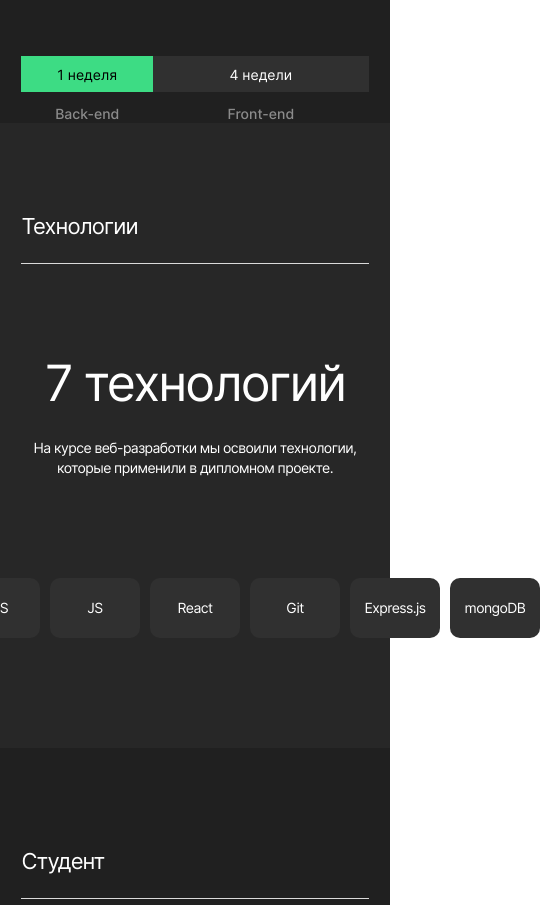
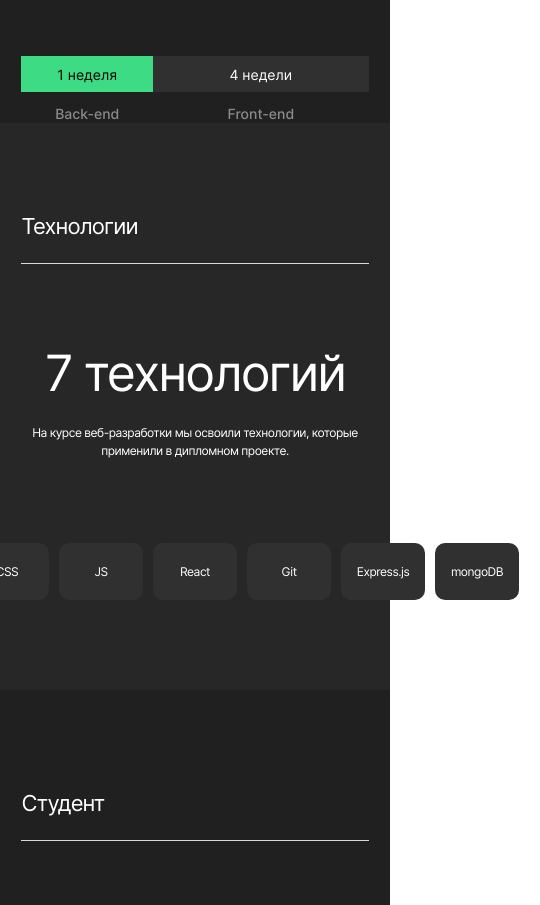
Before and after one commit to VeronaDracula/movies-explorer-frontend, a React (Create React App) app: page / in a window 390 px wide. Shown: the part 1420-2325 px from the top of the page, 540 px wide, since content can reach past the window. Built offline with nearby package versions, Linux system fonts and the light colour scheme.

Commit message:
technologies 768

```diff
--- a/src/components/AboutProject/AboutProject.css
+++ b/src/components/AboutProject/AboutProject.css
@@ -9,10 +9,6 @@
     grid-template-columns: repeat(auto-fit, minmax(284px, 1fr));
     padding-top: 70px;
     padding-bottom: 110px;
-}
-
-.project__column {
-
 }
 
 .project__title {
@@ -113,5 +109,4 @@
         display: grid;
         grid-template-columns: minmax(100px, 140px) minmax(184px, 528px);
     }
-
 }
--- a/src/components/Main/Main.css
+++ b/src/components/Main/Main.css
@@ -19,3 +19,11 @@
     box-sizing: border-box;
     min-height: 1079px;
 }
+
+@media screen and (max-width: 768px) {
+    .technologies {
+        min-height: 567px;
+    }
+
+
+}
--- a/src/components/Techs/Techs.css
+++ b/src/components/Techs/Techs.css
@@ -4,7 +4,6 @@
     align-items: center;
     margin-top: 90px;
 }
-
 
 .technologies__title {
     font-style: normal;
@@ -56,3 +55,31 @@
 .technologies__list-item:last-child {
     margin: 0;
 }
+
+@media screen and (max-width: 768px) {
+    .technologies__content {
+        margin-top: 80px;
+    }
+
+    .technologies__title {
+        margin: 0 0 22px 0;
+    }
+
+    .technologies__subtitle {
+        font-size: 12px;
+        line-height: 1.5;
+        margin: 0 0 83px 0;
+    }
+
+    .technologies__list-item {
+        width: 84px;
+        height: 57px;
+
+        font-size: 12px;
+        line-height: 15px;
+    }
+
+
+
+
+}
--- a/src/components/Techs/Techs.js
+++ b/src/components/Techs/Techs.js
@@ -2,7 +2,7 @@ import React from 'react';
 
 import MainTitle from '../MainTitle/MainTitle.js';
 
-function Techs(props) {
+function Techs() {
 
     return (
         <div className="technologies__container page__content">
```
